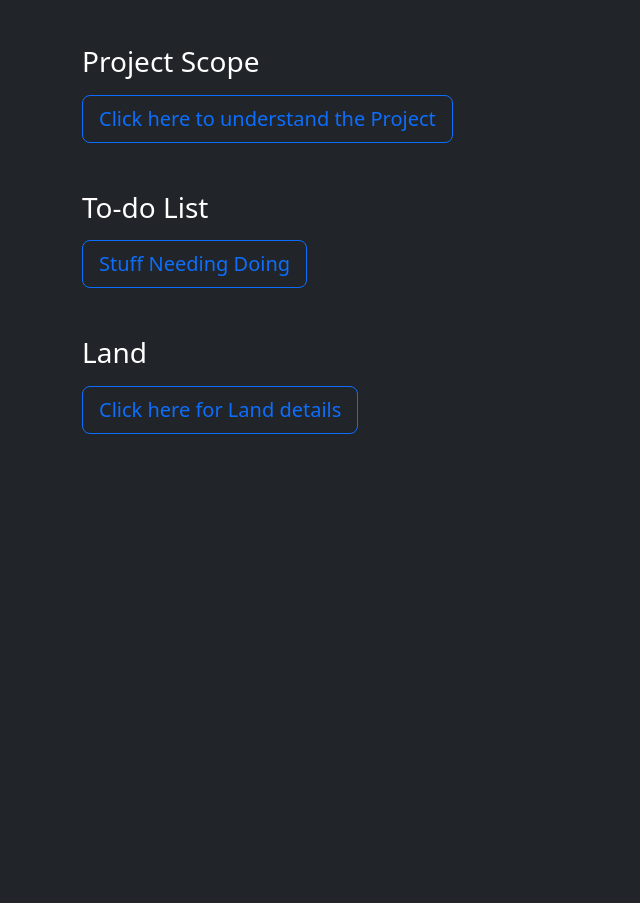
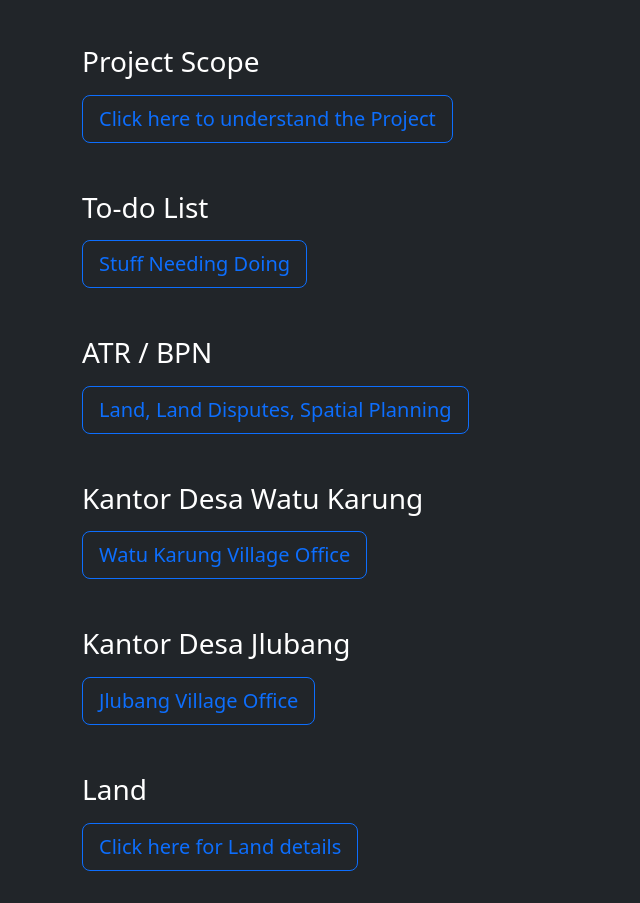
Before and after one commit to marchingbots/lombok, a plain HTML site: page index.html in a window 1280 px wide. Shown: the part 107-1010 px from the top of the page, without its empty margins (0-640 px from the left). Before the commit the page ends 800 px from the top, so only its background shows below. Drawn offline with nearby package versions, Linux system fonts and the light colour scheme.

Commit message:
more data

```diff
--- a/index.html
+++ b/index.html
@@ -30,6 +30,29 @@
             <a class="btn btn-outline-primary btn-lg" href="company.html" role="button">Stuff Needing Doing</a>
         </div>
 <br>
+        <div class="container text-white my-3">
+             <h3>ATR / BPN </h3>
+             </div>
+        <div class="container mb-2">
+            <a class="btn btn-outline-primary btn-lg" href="atrbpn.html" role="button">Land, Land Disputes, Spatial Planning</a>
+        </div>
+<br>
+        <div class="container text-white my-3">
+             <h3>Kantor Desa Watu Karung</h3>
+             </div>
+        <div class="container mb-2">
+            <a class="btn btn-outline-primary btn-lg" href="atrbpn.html" role="button">Watu Karung Village Office </a>
+        </div>
+<br>
+        <div class="container text-white my-3">
+             <h3>Kantor Desa Jlubang</h3>
+             </div>
+        <div class="container mb-2">
+            <a class="btn btn-outline-primary btn-lg" href="atrbpn.html" role="button">Jlubang Village Office </a>
+        </div>
+<br>
+
+
         <!-- <div class="container text-white my-3">
             <h3>Technology System</h3>
         </div>
```
Also changed, not shown: atrbpn.html (added, +190 -0 lines).
